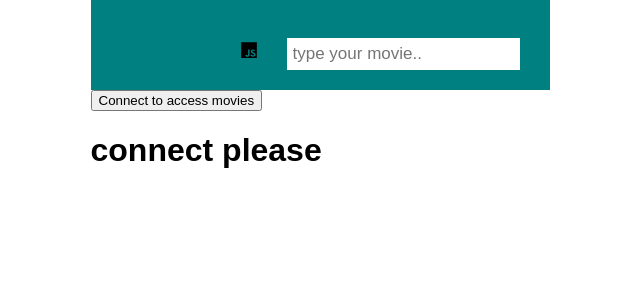
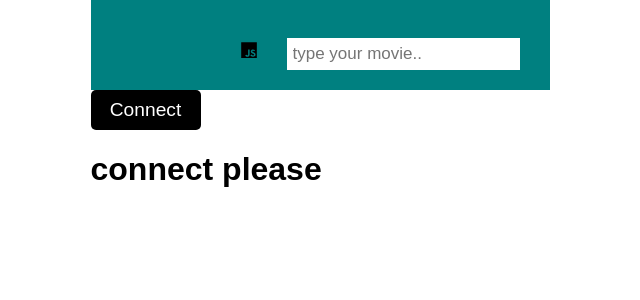
Before and after one commit to ElyesBenKhoud/MovieApp-ReduxSaga, a React (Create React App) app: page / in a window 1280 px wide. Shown: the top 300 px of the page, without its empty margins (320-960 px from the left). Built offline with nearby package versions, Linux system fonts and the light colour scheme; the HTML template or start-up script is replaced by a standard one.

Commit message:
refactor

```diff
--- a/src/components/content/AppView.js
+++ b/src/components/content/AppView.js
@@ -3,6 +3,27 @@ import MoviesList from "../MoviesList";
 import Results from "../Results/Results";
 import "../../App.css";
 import { useState } from "react";
+import styled from "styled-components";
+const Button = styled.button`
+  background: black;
+  color: white;
+  border: none;
+  border-radius: 5px;
+  height: 40px;
+  width: 110px;
+  font-size: 1.2rem;
+  cursor: pointer;
+  &:hover {
+    background: white;
+    color: black;
+  }
+  media screen and (max-width: 740px) {
+    position: absolute;
+    right: 0;
+    margin-right: 0;
+    margin-top: 0;
+  }
+`;
 const AppView = () => {
   const [admin, setAdmin] = useState(false);
   const ChangeAdmin = () => {
@@ -11,9 +32,9 @@ const AppView = () => {
   return (
     <>
       {!admin ? (
-        <button onClick={ChangeAdmin}> Connect to access movies</button>
+        <Button onClick={ChangeAdmin}> Connect</Button>
       ) : (
-        <button onClick={ChangeAdmin}> Disconnect</button>
+        <Button onClick={ChangeAdmin}> Disconnect</Button>
       )}
 
       {admin ? (
--- a/src/components/header/Header.js
+++ b/src/components/header/Header.js
@@ -14,7 +14,7 @@ const HeaderWrapper = styled.header`
     height: 100%;
   }
   @media screen and (max-width: 865px) {
-    height: 150px;
+    height: 100%;
   }
 `;
 
@@ -28,6 +28,29 @@ const HeaderLogoWrapper = styled.div`
     width: 300px;
   }
 `;
+// const Button = styled.button`
+//   background: black;
+//   color: white;
+//   border: none;
+//   border-radius: 5px;
+//   padding: 10px;
+//   margin-right: 80px;
+//   margin-top: 25px;
+//   height: 40px;
+//   width: 100px;
+//   font-size: 1.2rem;
+//   cursor: pointer;
+//   &:hover {
+//     background: white;
+//     color: black;
+//   }
+//   media screen and (max-width: 740px) {
+//     position: absolute;
+//     right: 0;
+//     margin-right: 0;
+//     margin-top: 0;
+//   }
+// `;
 
 const Header = () => {
   return (
@@ -37,6 +60,7 @@ const Header = () => {
           <DiJsBadge onClick={() => window.location.reload(false)} />
         </HeaderLogoWrapper>
         <Search />
+        {/* <Button>Connect</Button> */}
       </HeaderWrapper>
     </>
   );
```
